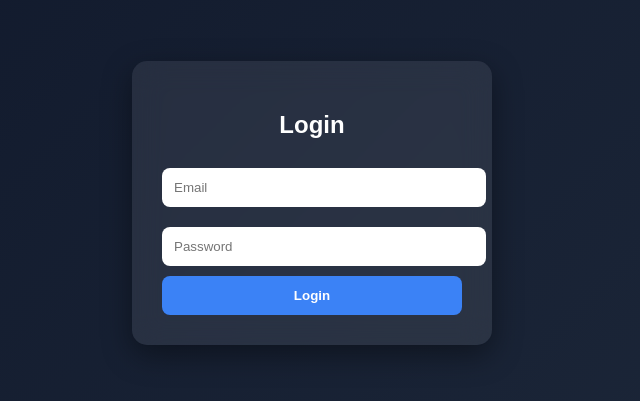
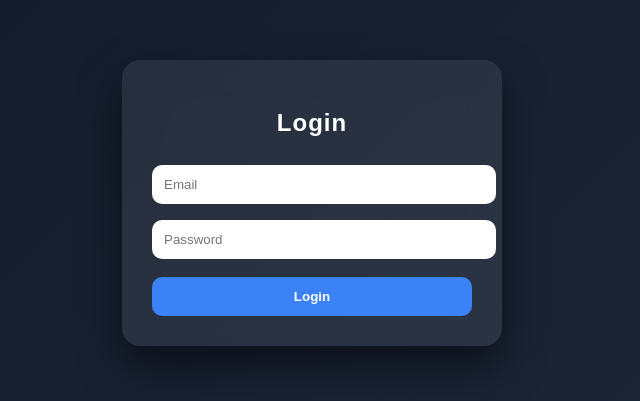
Before and after one commit to ranelleandreir-gif/kasi, a plain HTML site: page login.html in a window 1280 px wide. Shown: the part 197-598 px from the top of the page, without its empty margins (328-968 px from the left). Drawn offline with Linux system fonts and the light colour scheme.

Commit message:
Enhance login.html with animations and styles
Updated the login page with new styles and animations for a better user experience.

```diff
--- a/login.html
+++ b/login.html
@@ -3,60 +3,132 @@
 <head>
 <meta charset="UTF-8">
 <meta name="viewport" content="width=device-width, initial-scale=1.0">
-<title>Login</title>
+<title>Animated Login</title>
 
 <style>
 body{
   margin:0;
-  font-family: Arial;
-  background: linear-gradient(135deg,#0f172a,#1e293b);
+  height:100vh;
   display:flex;
   justify-content:center;
   align-items:center;
-  height:100vh;
+  font-family:Arial;
+  background: linear-gradient(-45deg,#0f172a,#1e293b,#0b1220,#111827);
+  background-size:400% 400%;
+  animation:bg 8s ease infinite;
 }
 
-.card{
-  background: rgba(255,255,255,0.08);
-  backdrop-filter: blur(15px);
-  padding:30px;
-  border-radius:15px;
-  width:300px;
-  color:white;
-  box-shadow:0 10px 30px rgba(0,0,0,0.4);
-  text-align:center;
+/* background animation */
+@keyframes bg{
+  0%{background-position:0% 50%}
+  50%{background-position:100% 50%}
+  100%{background-position:0% 50%}
 }
 
+/* card */
+.card{
+  width:320px;
+  padding:30px;
+  border-radius:18px;
+  background: rgba(255,255,255,0.08);
+  backdrop-filter: blur(18px);
+  box-shadow:0 20px 40px rgba(0,0,0,0.5);
+  color:white;
+  text-align:center;
+
+  /* entry animation */
+  transform: translateY(40px);
+  opacity:0;
+  animation: fadeUp 0.8s ease forwards;
+}
+
+@keyframes fadeUp{
+  to{
+    transform: translateY(0);
+    opacity:1;
+  }
+}
+
+h2{
+  margin-bottom:20px;
+  letter-spacing:1px;
+}
+
+/* inputs */
 input{
   width:100%;
   padding:12px;
-  margin:10px 0;
+  margin:8px 0;
   border:none;
-  border-radius:8px;
+  border-radius:10px;
   outline:none;
+  transition:0.3s;
 }
 
+input:focus{
+  transform: scale(1.03);
+}
+
+/* button */
 button{
   width:100%;
   padding:12px;
+  margin-top:10px;
   border:none;
-  border-radius:8px;
+  border-radius:10px;
   background:#3b82f6;
   color:white;
   font-weight:bold;
   cursor:pointer;
   transition:0.3s;
+  position:relative;
+  overflow:hidden;
 }
 
 button:hover{
   background:#2563eb;
+  transform: scale(1.05);
 }
 
+/* loading spinner */
 .loader{
   display:none;
   margin-top:10px;
-  font-size:12px;
-  opacity:0.7;
+}
+
+.spinner{
+  width:18px;
+  height:18px;
+  border:3px solid rgba(255,255,255,0.3);
+  border-top:3px solid white;
+  border-radius:50%;
+  animation:spin 1s linear infinite;
+  margin:auto;
+}
+
+@keyframes spin{
+  to{transform:rotate(360deg);}
+}
+
+/* ripple effect */
+button:active::after{
+  content:"";
+  position:absolute;
+  width:100px;
+  height:100px;
+  background:rgba(255,255,255,0.3);
+  border-radius:50%;
+  transform:scale(0);
+  animation:ripple 0.6s linear;
+  left:50%;
+  top:50%;
+}
+
+@keyframes ripple{
+  to{
+    transform:scale(3);
+    opacity:0;
+  }
 }
 </style>
 
@@ -71,7 +143,9 @@ button:hover{
 
   <button id="loginBtn">Login</button>
 
-  <div class="loader" id="loader">Logging in...</div>
+  <div class="loader" id="loader">
+    <div class="spinner"></div>
+  </div>
 </div>
 
 <script type="module" src="login.js"></script>
```
